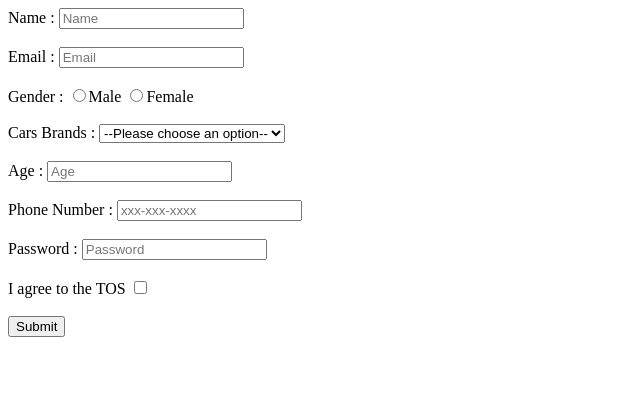
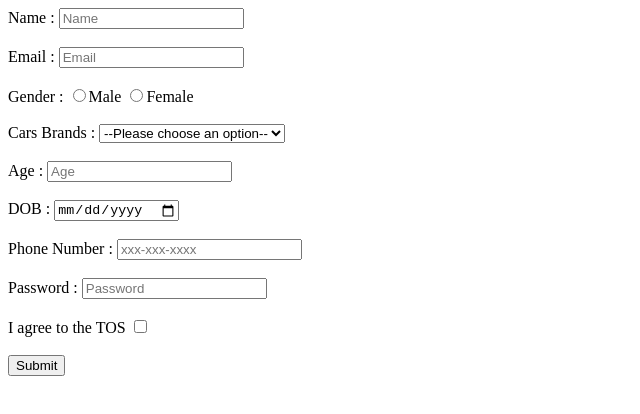
Before and after one commit to acciojob/signup-form-car-shubham81368, a website: page main.html in a window 1280 px wide. Shown: the whole page, without its empty margins (0-640 px from the left). Drawn offline with Linux system fonts and the light colour scheme.

Commit message:
created a submission

```diff
--- a/main.html
+++ b/main.html
@@ -31,6 +31,9 @@
 		   	<label for="age">Age :</label>
 		   <input type="number" id="age" placeholder="Age" required>
 		<br><br>
+			<label for="dob">DOB :</label>
+		   <input type="date" id="dob" placeholder="-" required>
+		<br><br>
 		   	<label for="tel">Phone Number :</label>
 		   <input type="telr" id="tel" placeholder="xxx-xxx-xxxx" >
 		  <br><br>
```
